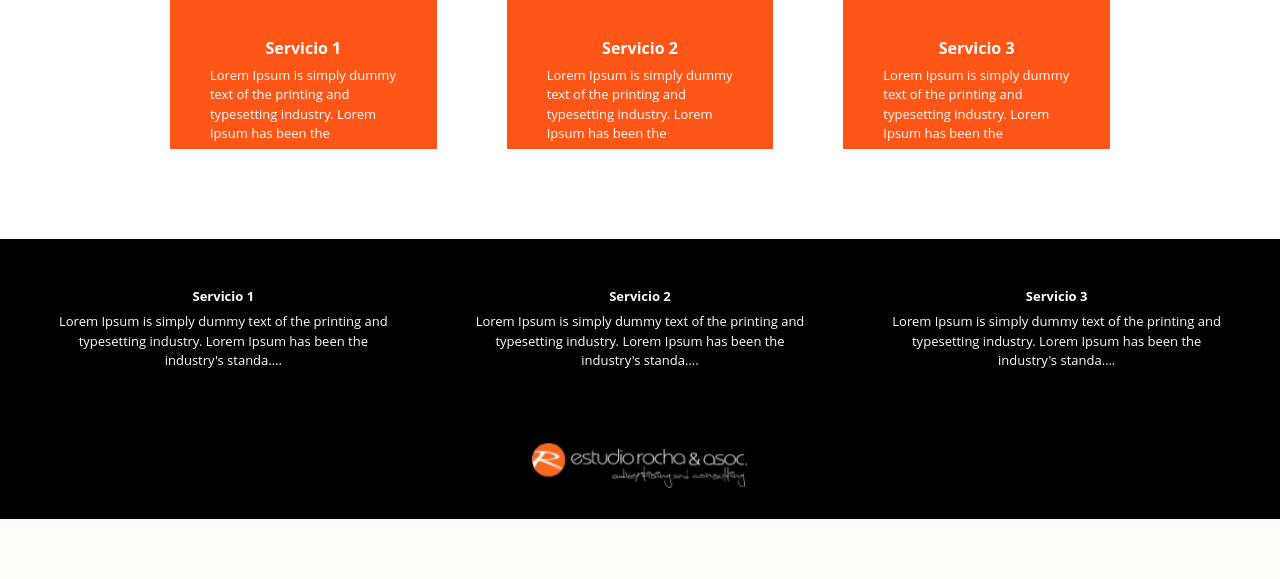
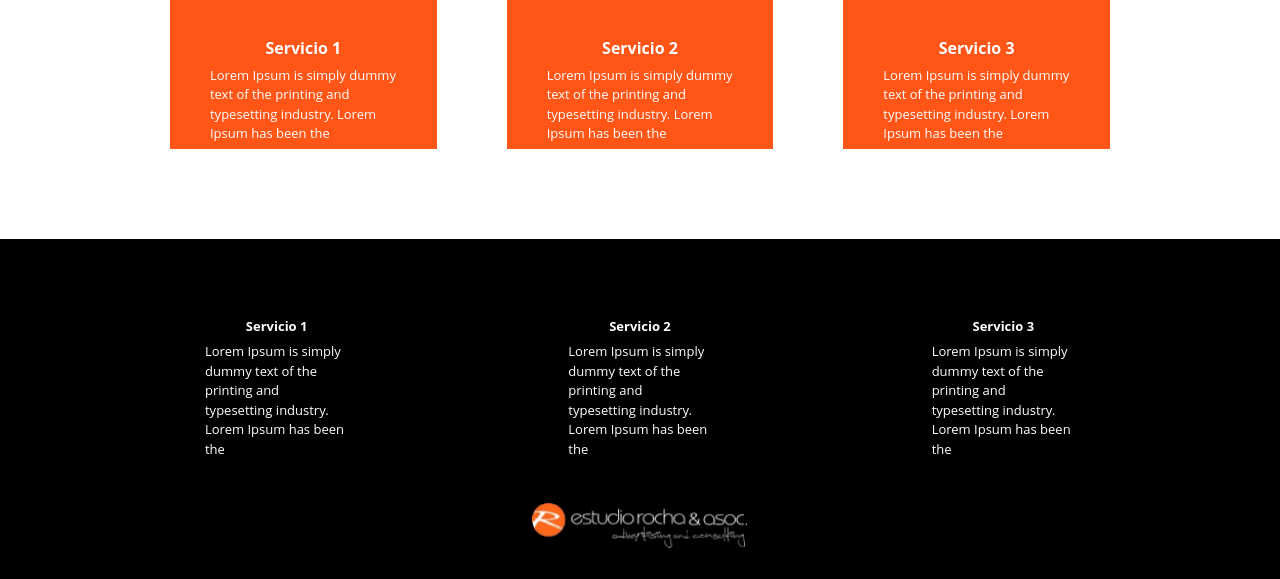
Before and after one commit to LucasRingelstein/Practica-PHP, a PHP site: the page made by index copy.html in a window 1280 px wide. Shown: the part 1430-2009 px from the top of the page. Before the commit the page ends 1949 px from the top, so only its background shows below. Run offline with PHP 8.4, Linux system fonts and the light colour scheme.

Commit message:
Parcialmente Terminado

```diff
--- a/estilos/estilos.css
+++ b/estilos/estilos.css
@@ -152,8 +199,8 @@ img{
             grid-template-columns: 1fr 70px 1fr 70px 1fr;
             justify-content: center;
             background-color: black;
-    padding: 50px;
-    text-align: center;
+            padding: 80px 130px 80px 130px;
+            text-align: start;
             color: white;
 
         }
@@ -197,11 +247,21 @@ img{
         .container3 p{
             color: white;
             font-family: 'Open Sans', sans-serif;
-    font-size: large;
             font-size: small;
         }
 
-.container4{
+        #masServicios{
+            padding-left: 75px;
+            padding-right: 75px;
+        }
+
+    /* Fin de Mas servicios */
+
+/* Fin Pie de pagina */
+
+/* Inicio de estilos compartidos */
+
+    #container4{
         display: grid;
         background-color: black;
         justify-content: center;
@@ -209,40 +269,13 @@ img{
         height: 100px;
     }
 
-.container4 img{
-    height: 62px;
-    width: 300px;
+    #centrar{
+        padding: 40px;
+        background-color: rgba(255, 78, 13, 0.952);
     }
 
-.container5{
-    display: grid;
-    padding: 0px 50px;
-    height: 50px;
-    justify-content: center;
-    background-color: rgba(255, 78, 13, 0.952);
-    align-items: center;
+    #principal{
+        background-color: black;
     }
 
-.container5 ul{
-    display: grid;
-    list-style: none;
-    grid-template-columns: 50px 50px 150px 50px 70px 50px 200px 50px 80px;
-    text-align: center;
-    align-content: center;
-    margin-top: 10px;
-    color: white;
-}
-
-.container5:first-child{
-    grid-column: 0/1;
-    object-fit: cover;
-}
-
-a{
-    text-decoration: none;
-    color: white;
-}
-
-a:hover{
-    color: black;
-}
+/* Fin de estilos compartidos */
--- a/index copy.html
+++ b/index copy.html
@@ -10,14 +10,18 @@
     <title>Practica</title>
 </head>
 <body>
+    <!-- Header -->
     <header>
         <!-- Logo Principal -->
-        <div class="container4 ">
-            <img  src="imagenes/Logo rocha.png">
+        <div class="container-fluid" id="principal">
+            <div class="container-fluid" id="container4">
+                <img  src="imagenes/Logo rocha.png" style="height: 62px; width: 300px;">
+            </div>
         </div>
         <!-- Botonera -->
-        <div class="container5">
-            <ul>
+        <div class="container-fluid" id="botonera">
+            <div class="container-fluid" id="container5">
+                <ul  id="ul">
                     <li><a href=""><b>INICIO</b></a></li>
                     <div></div>
                     <li><a href=""><b>SOBRE NOSOTROS</b></a></li>
@@ -29,14 +33,14 @@
                     <li><a href=""><b>CONTACTO</b></a></li>
                 </ul>
             </div>
-
+        </div>
     </header>
+    <!-- Cuerpo -->
     <section>
         <!-- imagen gigante -->
             <img class="img-fluid" src="imagenes/Imagen 2.png" >
 
         <!-- Servicio principal -->
-
 
                 <div class="container1">
                     <div class="img">
@@ -49,7 +53,6 @@
                         </div>
                     </div>
                 </div>
-
 
         <!-- Servicios secundarios -->
         <div class="container2">
@@ -82,24 +85,26 @@
     </section>
     <!-- Pie de pagina -->
     <footer>
+        <!-- Mas servicios -->
         <div class="container3">
-            <div>
+            <div id="masServicios">
                 <h1><b>Servicio 1</b></h1>
-                <p>Lorem Ipsum is simply dummy text of the printing and typesetting industry. Lorem Ipsum has been the industry's standa….</p>
+                <p>Lorem Ipsum is simply dummy text of the printing and typesetting industry. Lorem Ipsum has been the</p>
             </div>
             <div></div>
-            <div>
+            <div id="masServicios">
                 <h1><b>Servicio 2</b></h1>
-                <p>Lorem Ipsum is simply dummy text of the printing and typesetting industry. Lorem Ipsum has been the industry's standa….</p>
+                <p>Lorem Ipsum is simply dummy text of the printing and typesetting industry. Lorem Ipsum has been the</p>
             </div>
             <div></div>
-            <div>
+            <div id="masServicios">
                 <h1><b>Servicio 3</b></h1>
-                <p>Lorem Ipsum is simply dummy text of the printing and typesetting industry. Lorem Ipsum has been the industry's standa….</p>
+                <p>Lorem Ipsum is simply dummy text of the printing and typesetting industry. Lorem Ipsum has been the</p>
             </div>
         </div>
-        <div class="container4 ">
-                <img  src="imagenes/Logo rocha.png">
+        <!-- logo Principal -->
+        <div class="container-fluid" id="container4">
+            <img  src="imagenes/Logo rocha.png" style="height: 62px; width: 300px;">
         </div>
     </footer>
 </body>
```
Also changed, not shown: other parts of estilos/estilos.css (+72 -22 lines). Lines whose indentation alone changed are shown as unchanged.
